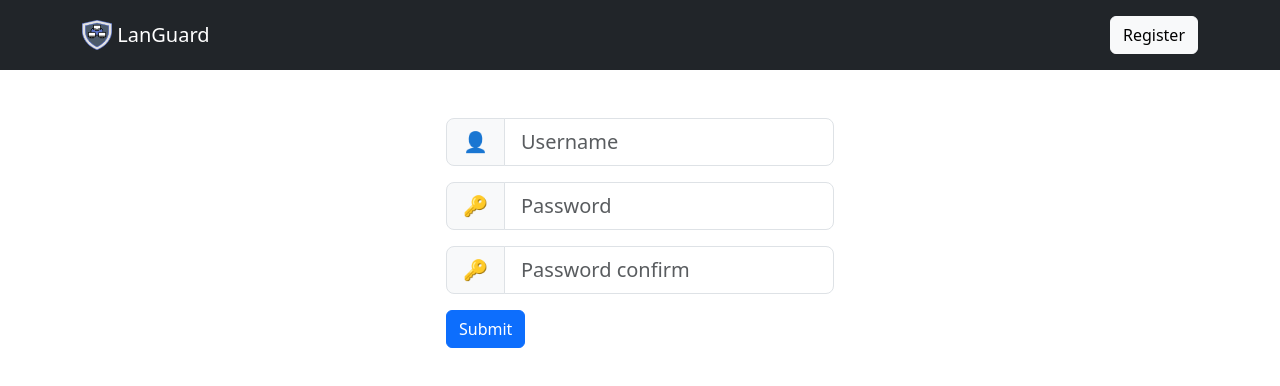
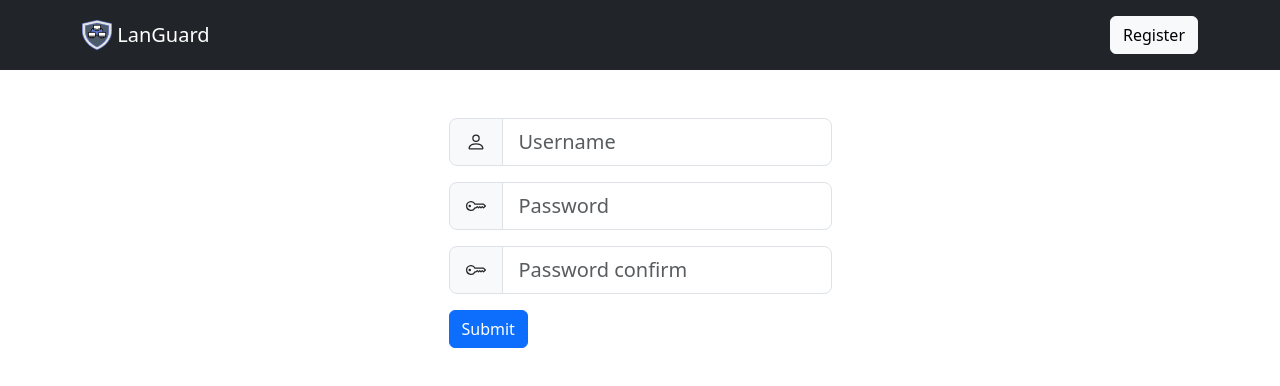
Before and after one commit to hillaliy/LanGuard, a React (Create React App) app in the folder frontend/: page / in a window 1280 px wide. Both pictures are taken after a click on the button "Login". Shown: the top 386 px of the page. Built offline with nearby package versions, Linux system fonts and the light colour scheme; no server answers.

Commit message:
change auth icons, fix first login device load

```diff
--- a/frontend/src/App.jsx
+++ b/frontend/src/App.jsx
@@ -60,7 +60,7 @@ function App() {
     }
   }, []);
 
-  if (currentUser) {
+  if (currentUser && devices) {
     return (
       <AppContext.Provider
         value={{
--- a/frontend/src/pages/Auth.jsx
+++ b/frontend/src/pages/Auth.jsx
@@ -8,6 +8,7 @@ import axios from 'axios';
 import { SERVER_URL } from '../config';
 import { toast } from 'react-toastify';
 import { InputGroup } from 'react-bootstrap';
+import { Key, Person } from 'react-bootstrap-icons';
 
 const Auth = () => {
   const { setCurrentUser } = useContext(AppContext);
@@ -90,7 +91,9 @@ const Auth = () => {
         <Container className="d-flex mt-5 justify-content-center vh-100">
           <Form onSubmit={e => submitRegistration(e)}>
             <InputGroup className="mb-3" size="lg">
-              <InputGroup.Text id="username">👤</InputGroup.Text>
+              <InputGroup.Text id="username">
+                <Person />
+              </InputGroup.Text>
               <Form.Control
                 type="text"
                 placeholder="Username"
@@ -99,7 +102,9 @@ const Auth = () => {
               />
             </InputGroup>
             <InputGroup className="mb-3" size="lg">
-              <InputGroup.Text id="password">🔑</InputGroup.Text>
+              <InputGroup.Text id="password">
+                <Key />
+              </InputGroup.Text>
               <Form.Control
                 type="password"
                 placeholder="Password"
@@ -108,7 +113,9 @@ const Auth = () => {
               />
             </InputGroup>
             <InputGroup className="mb-3" size="lg">
-              <InputGroup.Text id="password-confirm">🔑</InputGroup.Text>
+              <InputGroup.Text id="password-confirm">
+                <Key />
+              </InputGroup.Text>
               <Form.Control
                 type="password"
                 placeholder="Password confirm"
@@ -125,7 +132,9 @@ const Auth = () => {
         <Container className="d-flex mt-5 justify-content-center vh-100">
           <Form onSubmit={e => submitLogin(e)}>
             <InputGroup className="mb-3" size="lg">
-              <InputGroup.Text id="username">👤</InputGroup.Text>
+              <InputGroup.Text id="username">
+                <Person />
+              </InputGroup.Text>
               <Form.Control
                 type="text"
                 placeholder="Username"
@@ -134,7 +143,9 @@ const Auth = () => {
               />
             </InputGroup>
             <InputGroup className="mb-3" size="lg">
-              <InputGroup.Text id="password">🔑</InputGroup.Text>
+              <InputGroup.Text id="password">
+                <Key />
+              </InputGroup.Text>
               <Form.Control
                 type="password"
                 placeholder="Password"
```
